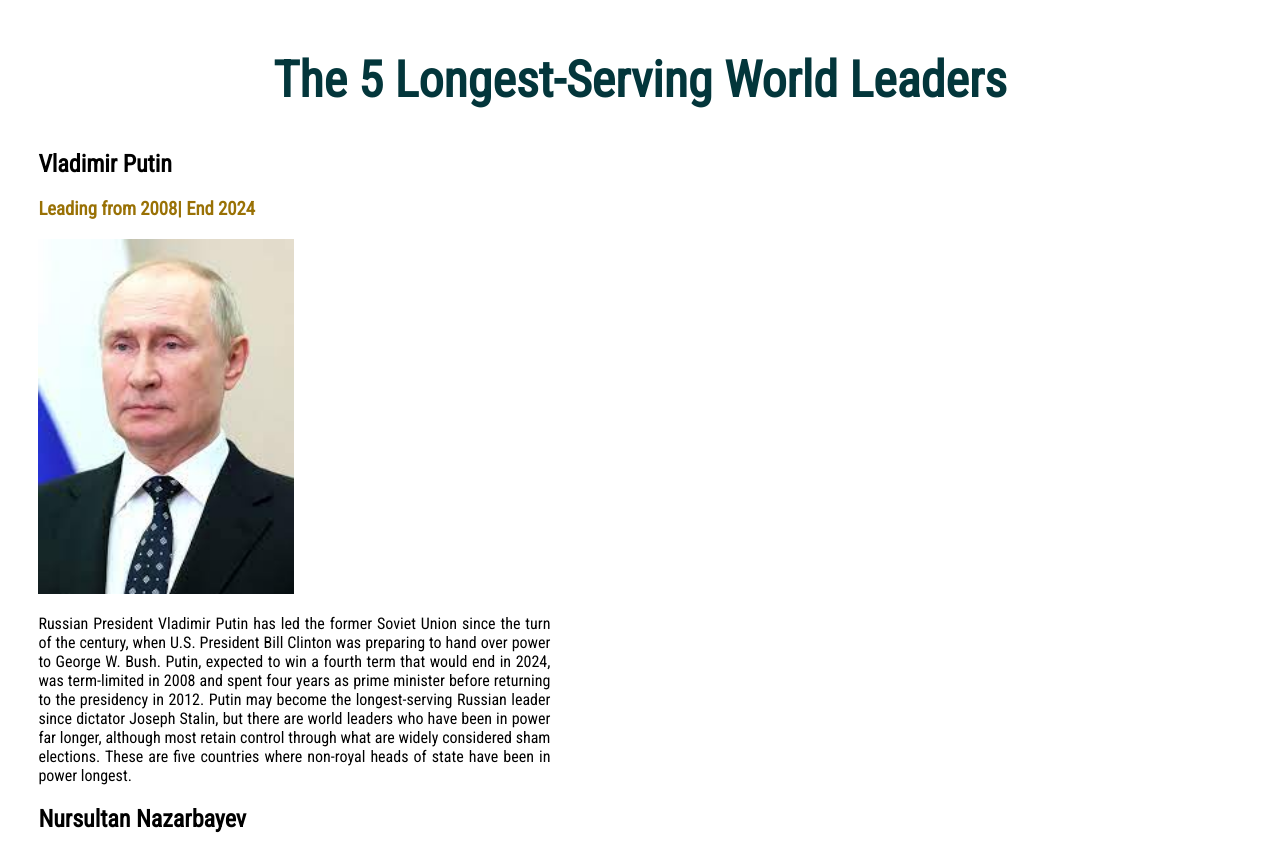
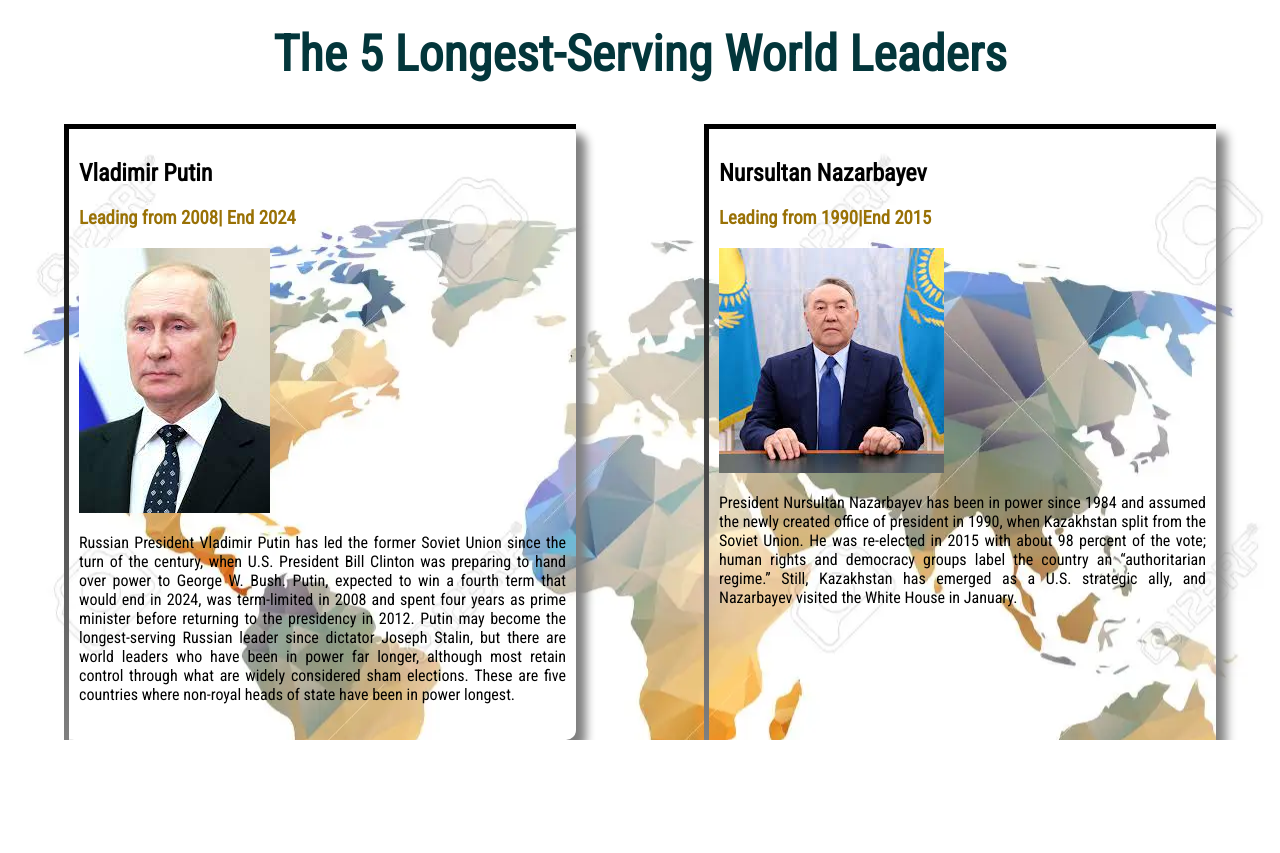
Before and after one commit to tawhid-jd/jihad-protfolio, a plain HTML site: page index.html in a window 1280 px wide. Shown: the part 1300-2153 px from the top of the page. After the commit the page ends 2040 px from the top, so only its background shows below. Drawn offline with Linux system fonts and the light colour scheme.

Commit message:
president

```diff
--- a/index.html
+++ b/index.html
@@ -20,7 +20,7 @@
         <h2 class="list">WORLD TOP 3 FAMOUS PERSONS LIST</h2>
     </section>
 
-    <section class="info">
+    <section class="famous flexible-container">
         <div class="persons-list">
             <h2>Dwayne Johnson</h2>
             <img src="images/dwaynejohnson-1536x975.jpg" alt="">
@@ -65,25 +65,45 @@
 
     <section>
         <h1 class="list">The 5 Longest-Serving World Leaders</h1>
+    </section>
 
-        <div class="persons-list">
+    <section class="president">
+
+        <div class="flexible-container">
+            <div id="putin" class="president-list">
                 <h2> Vladimir Putin</h2>
                 <h3>Leading from 2008| End 2024</h3>
                 <img src="images/download.jfif" alt="">
-            <p>Russian President Vladimir Putin has led the former Soviet Union since the turn of the century, when U.S.
+
+                <p>Russian President Vladimir Putin has led the former Soviet Union since the turn of the century, when
+                    U.S.
                     President Bill Clinton was preparing to hand over power to George W. Bush. Putin, expected to win a
                     fourth term that would end in 2024, was term-limited in 2008 and spent four years as prime minister
                     before returning to the presidency in 2012.
 
-                Putin may become the longest-serving Russian leader since dictator Joseph Stalin, but there are world
+                    Putin may become the longest-serving Russian leader since dictator Joseph Stalin, but there are
+                    world
                     leaders who have been in power far longer, although most retain control through what are widely
                     considered sham elections.
 
                     These are five countries where non-royal heads of state have been in power longest.</p>
             </div>
-        <div class="persons-list">
+            <div id="nazar" class="president-list">
                 <h2>Nursultan Nazarbayev</h2>
+                <h3>Leading from 1990|End 2015</h3>
+                <img src="images/Nursultan Nazarbayev .jfif" alt="">
+                <p>President Nursultan Nazarbayev has been in power since 1984 and assumed the newly created office of
+                    president in 1990, when Kazakhstan split from the Soviet Union. He was re-elected in 2015 with about
+                    98
+                    percent of the vote; human rights and democracy groups label the country an “authoritarian regime.”
+                    Still, Kazakhstan has emerged as a U.S. strategic ally, and Nazarbayev visited the White House in
+                    January.</p>
             </div>
+        </div>
+
+
+
+
     </section>
 
 </body>
--- a/style.css
+++ b/style.css
@@ -2,9 +2,11 @@ body{
     font-family: 'Roboto Condensed', sans-serif;
     margin: 0;
 }
-.info{
+.flexible-container{
     display: flex;
+    text-align: justify;
 }
+
 h1{
     font-size: 60px;
     text-align: center;
@@ -29,16 +31,43 @@ h1{
 .persons-list{
     margin-left: 3%;
     margin-right: 3%;
-
     text-align: justify;
     width: 40%;
     vertical-align: top;
 
 }
 .persons-list img{
-    width: 50%;
+    width: 40%;
+
+}
+.president{
+    background-image: url(images/27295708-world-map-background-in-polygonal-style-can-be-used-for-website-info-graphics-banner-.webp);
 
 }
 h3{
     color: rgb(153, 113, 5);
 }
+.president-list{
+    width: 40%;
+    margin-left: 5%;
+    margin-right: 5%;
+    padding: 10px 10px 20px;
+    box-shadow: 10px 10px 10px gray;
+}
+
+.president-lsit{
+    display: flex;
+}
+#putin{
+   border-left: 5px solid;
+   border-top: 5px solid;
+   border-image: linear-gradient(black, gray);
+   border-image-slice: 1;
+   border-radius: 10px;
+}
+#nazar{
+    border-left: 5px solid;
+    border-top: 5px solid;
+    border-image: linear-gradient(black, gray);
+    border-image-slice: 1;
+}
```
Also changed, not shown: images/27295708-world-map-background-in-polygonal-style-can-be-used-for-website-info-graphics-banner-.webp (added), images/Nursultan Nazarbayev .jfif (added). Lines whose indentation alone changed are shown as unchanged.
